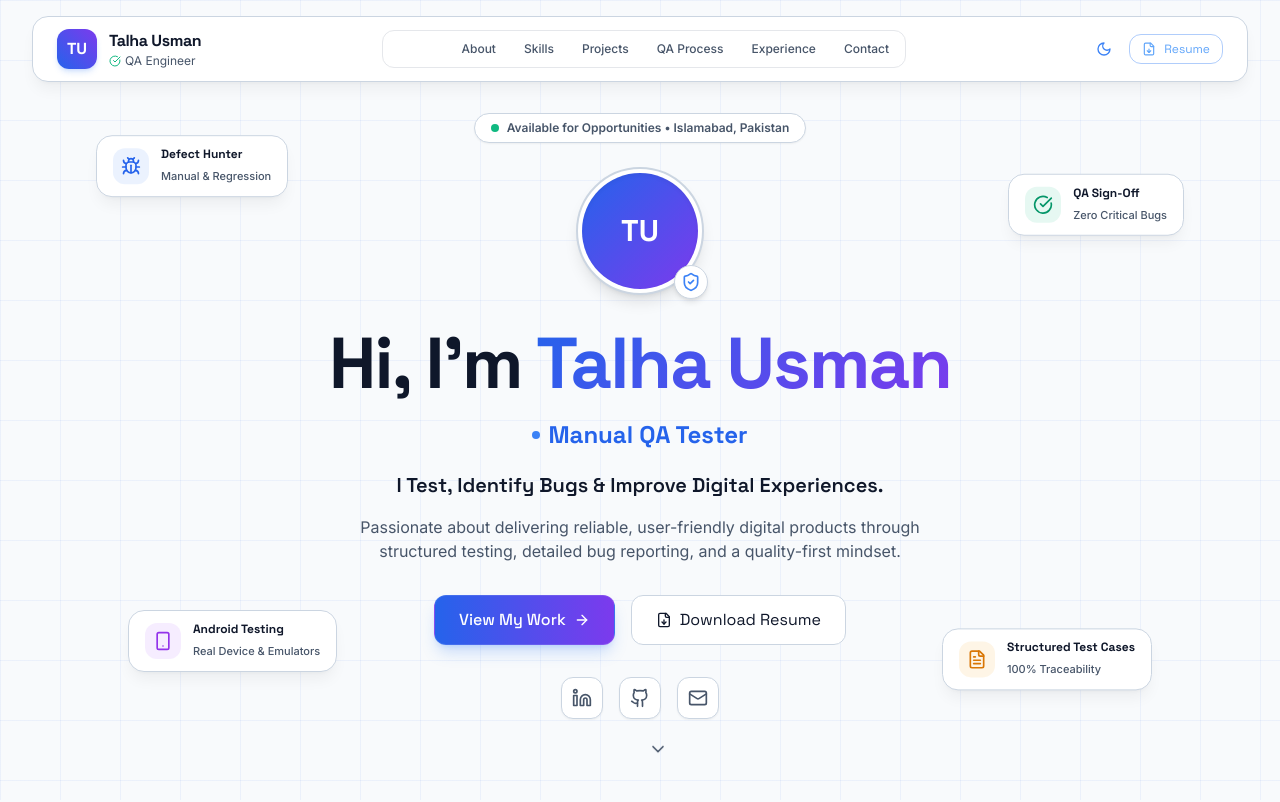
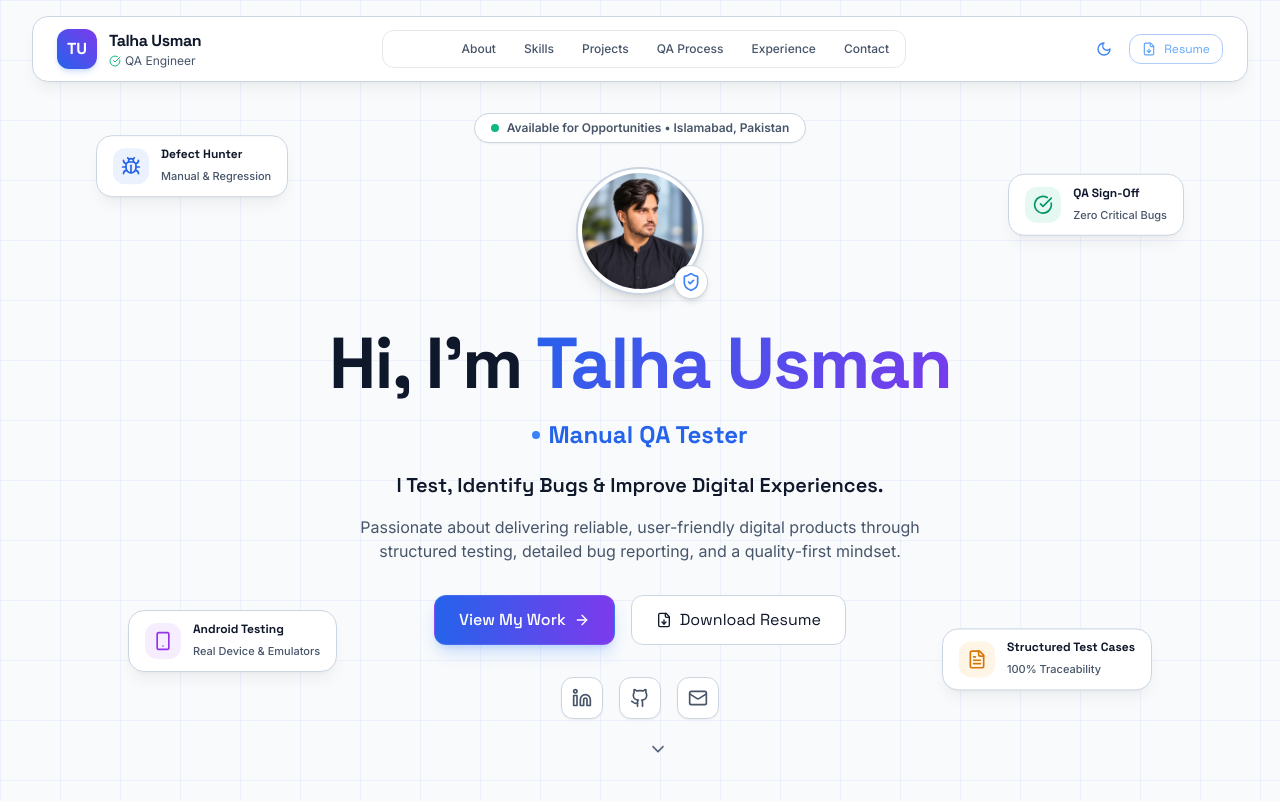
Before and after one commit to Usmantha123/My-QA-Portfolio, a React (Vite) app: page / in a window 1280 px wide. Shown: the top 802 px of the page. Built offline with nearby package versions, Linux system fonts and the light colour scheme.

Commit message:
Add profile photo permanently

```diff
--- a/src/data/personal.ts
+++ b/src/data/personal.ts
@@ -38,6 +38,6 @@ export const personalInfo = {
   linkedin: 'https://www.linkedin.com/in/talha-usman-usman',
   github: 'https://github.com/Usmantha123',
   resumeUrl: '/resume.html',
-  photoUrl: '',
+  photoUrl: '/profile.jpg',
   yearsOfExperience: '2+',
 };
```
Also changed, not shown: public/profile.jpg (added).
